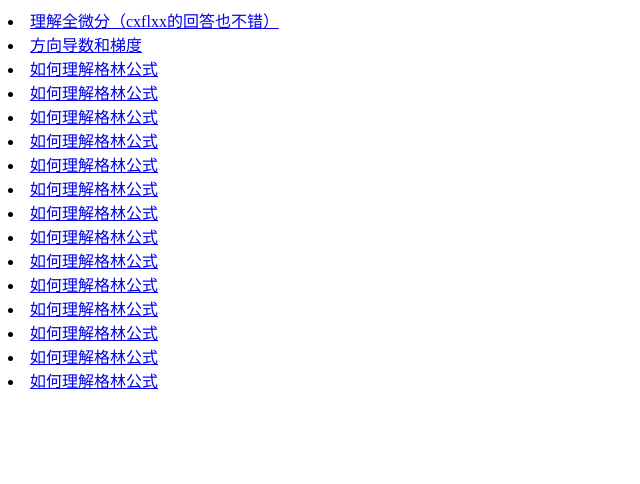
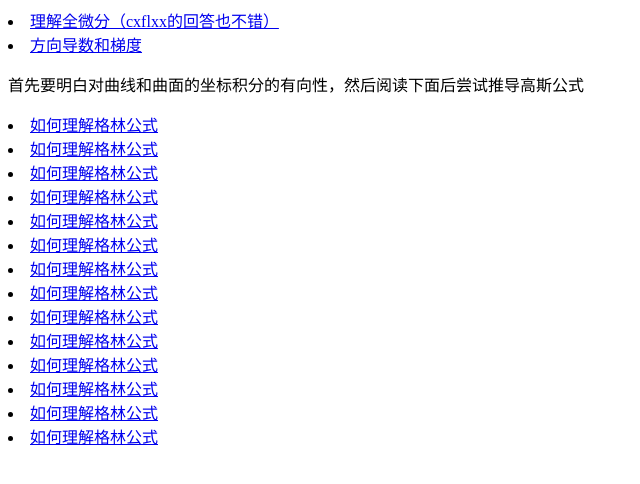
Before and after one commit to batmanjo/math, a plain HTML site: page index.html in a window 1280 px wide. Shown: the whole page, without its empty margins (0-640 px from the left). Drawn offline with Linux system fonts and the light colour scheme.

Commit message:
Update index.html

```diff
--- a/index.html
+++ b/index.html
@@ -8,9 +8,10 @@
     <title>Document</title>
 </head>
 <body>
-<li><a href="https://www.zhihu.com/question/31464934">理解全微分（cxflxx的回答也不错）</a></li>
+    <li><a href="https://www.zhihu.com/question/31464934">理解全微分（cxflxx的回答也不错）</a></li>
     <li><a href="https://www.zhihu.com/question/36301367">方向导数和梯度</a></li>
-<li><a href="https://www.zhihu.com/question/22674439">如何理解格林公式</a></li>
+    <p> 首先要明白对曲线和曲面的坐标积分的有向性，然后阅读下面后尝试推导高斯公式</p>
+    <li><a href="https://www.zhihu.com/question/22674439">如何理解格林公式</a></li>
     <li><a href="https://www.zhihu.com/question/22674439">如何理解格林公式</a></li>
     <li><a href="https://www.zhihu.com/question/22674439">如何理解格林公式</a></li>
     <li><a href="https://www.zhihu.com/question/22674439">如何理解格林公式</a></li>
```
